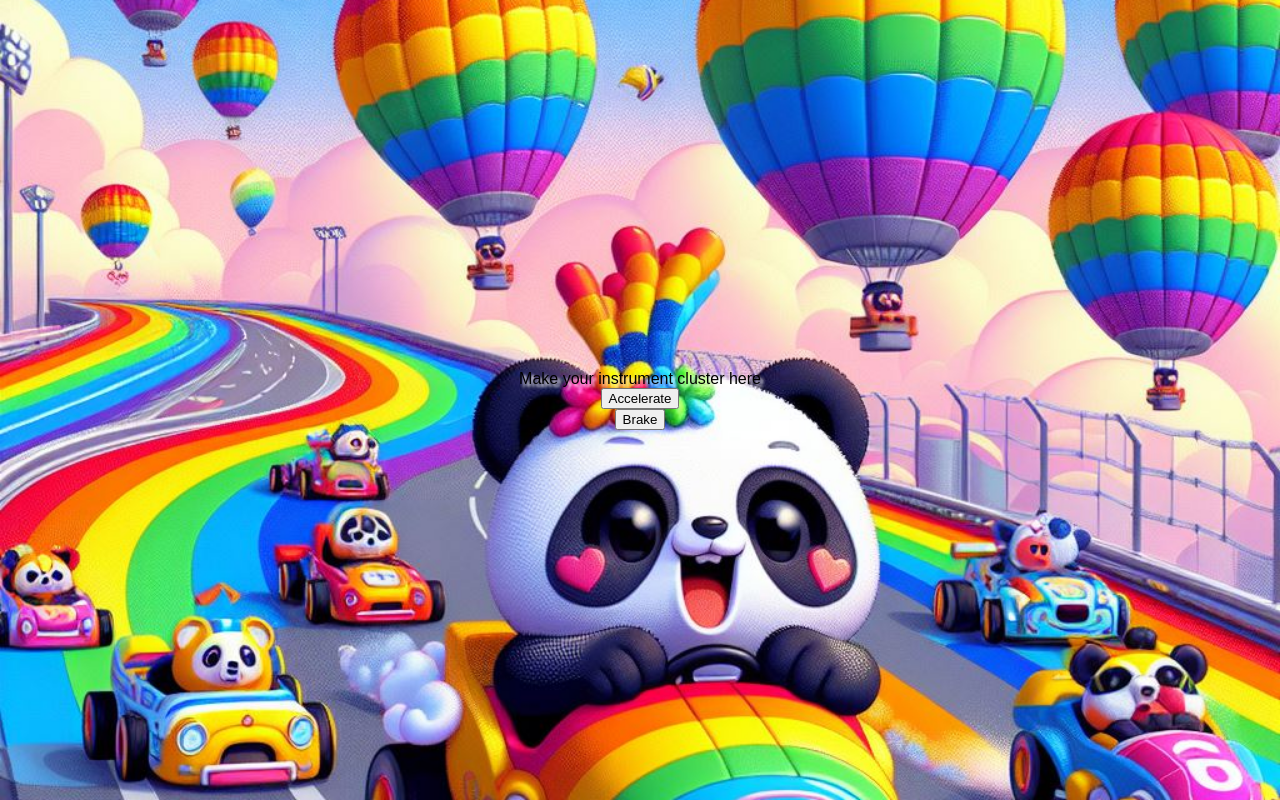
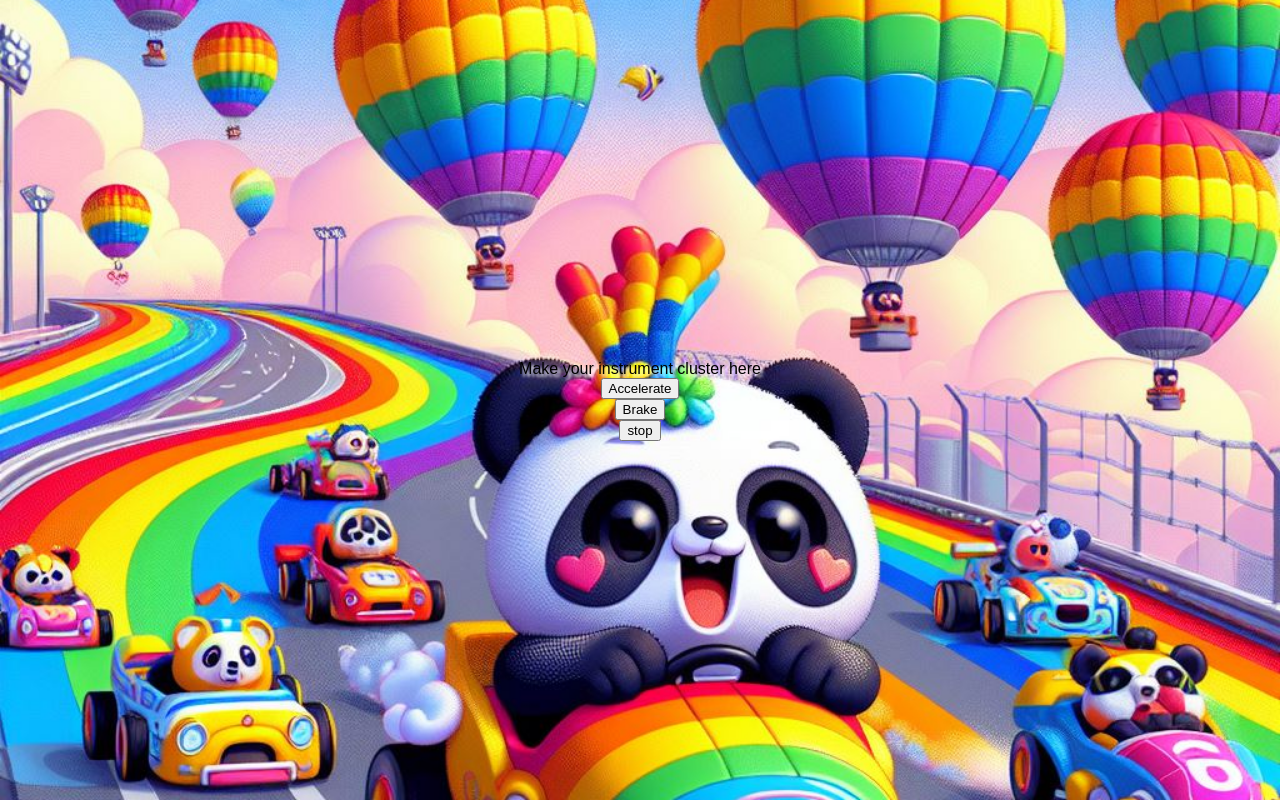
Before and after one commit to AnnaGraphic/speedometer-react, a React (Create React App) app: page / in a window 1280 px wide. Built offline with nearby package versions, Linux system fonts and the light colour scheme.

Commit message:
add start car button and functionality

```diff
--- a/src/App.js
+++ b/src/App.js
@@ -42,7 +42,10 @@ function App() {
     if (carState.speed >0) {
       dispatch({type: "brake"});
     }
-    console.log('brake');
+  }
+
+  const startCar = () => {
+    (carState.speed <= 0 && carState.started) ? dispatch({type: "turnOff"}) : dispatch({type: "turnOn"});
   }
 
   return (
@@ -50,6 +53,8 @@ function App() {
       <Car />
       <button onClick={accelerate}>Accelerate</button>
       <button onClick={brake}>Brake</button>
+      <button
+          onClick={startCar} >{carState.started ? 'stop' : 'start'}</button>
     </div>
   );
 }
```
